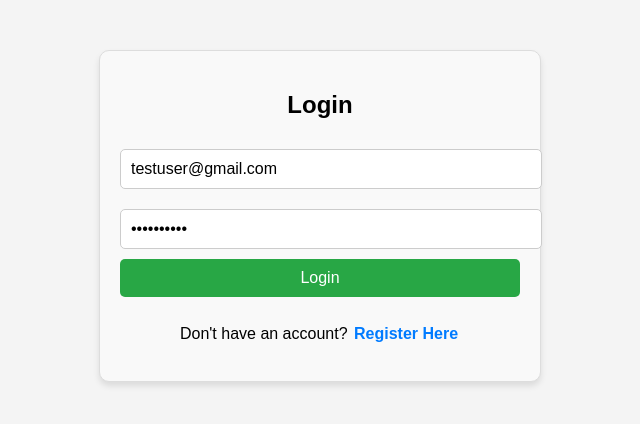
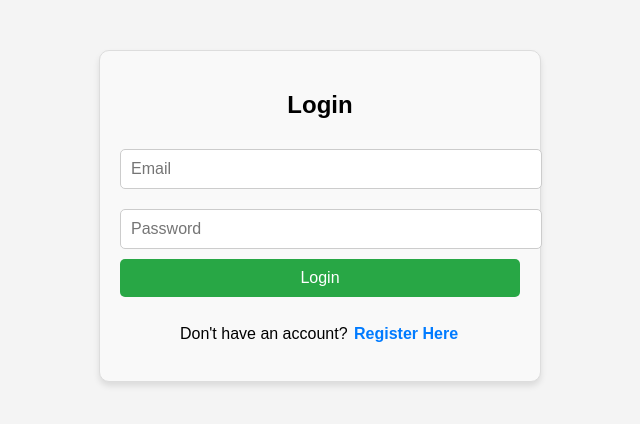
Before and after one commit to vincentMunywoki/wardrobe-management-system, a Vue app in the folder wardrobe-frontend/: page /login in a window 1280 px wide. Shown: the top 424 px of the page, without its empty margins (320-960 px from the left). Built offline with nearby package versions, Linux system fonts and the light colour scheme.

Commit message:
login update

```diff
--- a/wardrobe-frontend/src/components/Login.vue
+++ b/wardrobe-frontend/src/components/Login.vue
@@ -18,8 +18,7 @@
   export default {
     data() {
       return {
-        credentials: { email: 'testuser@gmail.com',
-        password: 'pasword123' }
+        credentials: { email: '', password: '' }
       };
     },
     methods: {
```
